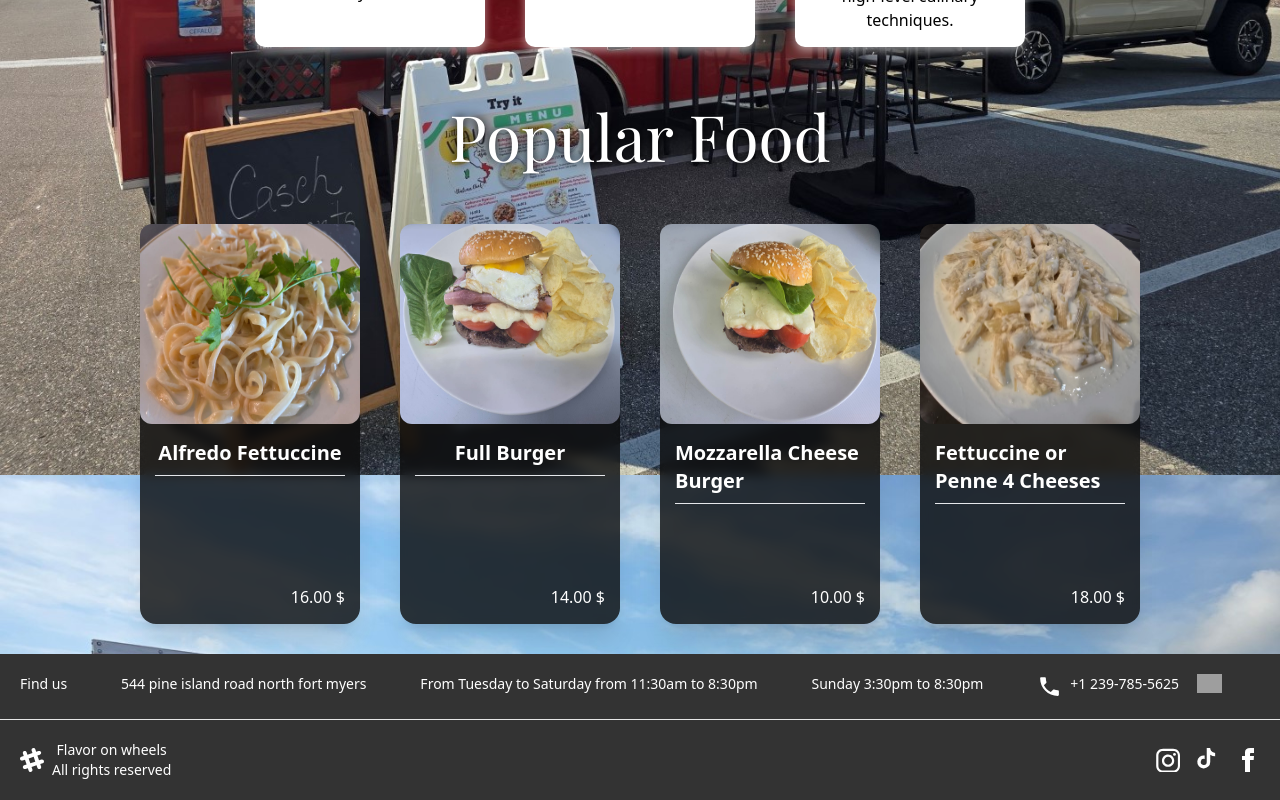
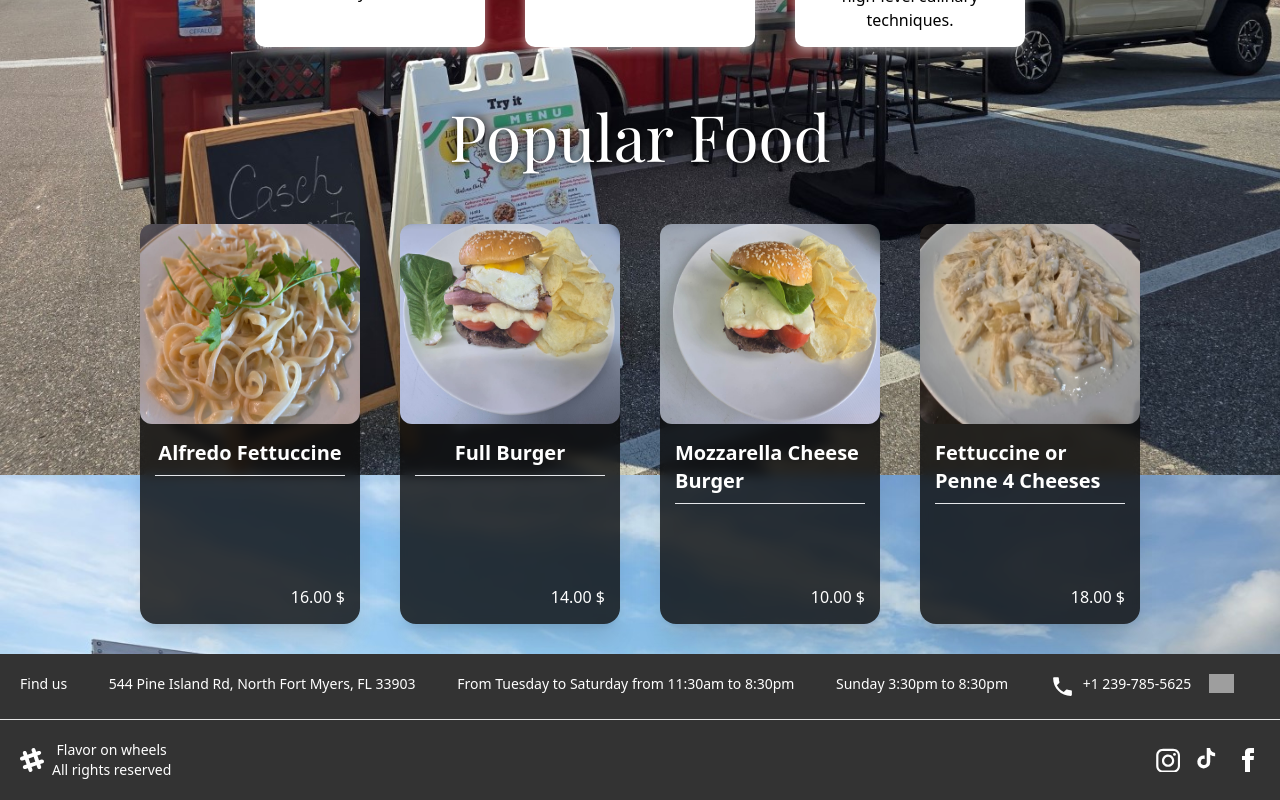
Before and after one commit to CJiens/food-truck, an Angular app: page /home in a window 1280 px wide. Shown: the part 1305-2105 px from the top of the page. Built offline with nearby package versions, Linux system fonts and the light colour scheme; grey boxes are pictures that could not be loaded; a web font is replaced by a local one.

Commit message:
Update footer.component.html

```diff
--- a/src/app/core/pages/home/footer/footer.component.html
+++ b/src/app/core/pages/home/footer/footer.component.html
@@ -1,6 +1,6 @@
 <footer class="footer bg-base-200 text-base-content p-10">
   <h1 class="enc">Find us</h1>
-  <span>544 pine island road north fort myers</span>
+  <span>544 Pine Island Rd, North Fort Myers, FL 33903</span>
   <span>From Tuesday to Saturday from 11:30am to 8:30pm</span>
   <span>Sunday 3:30pm to 8:30pm</span>
 
```
